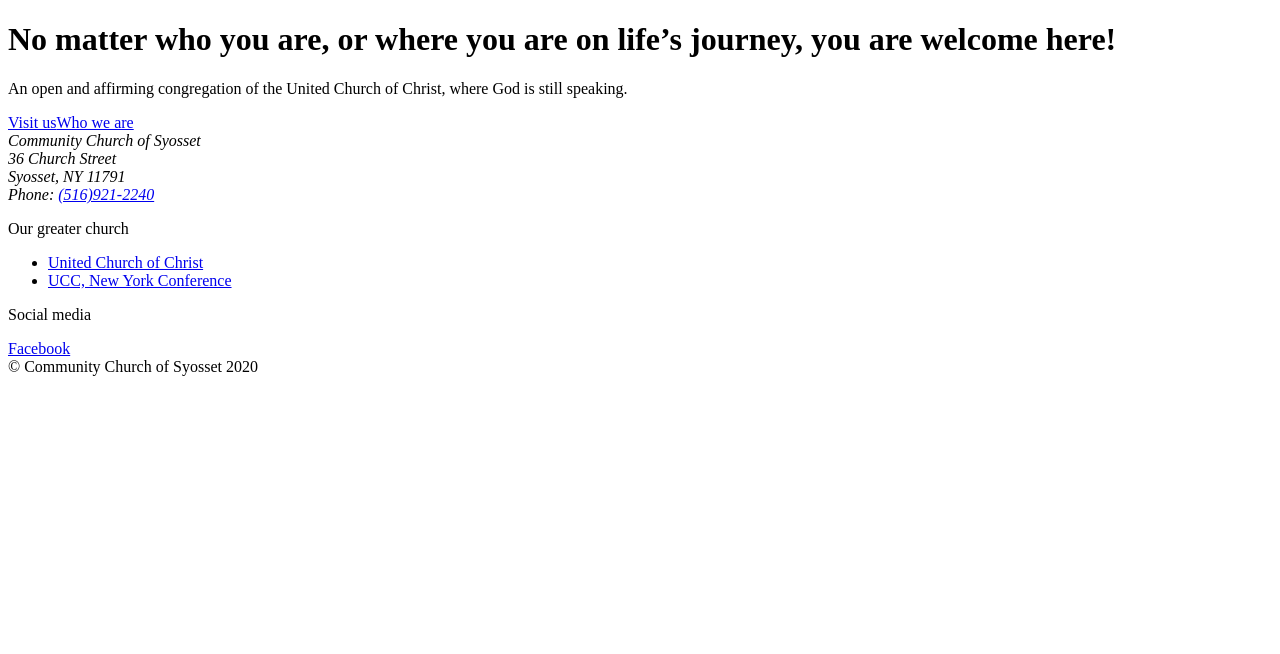
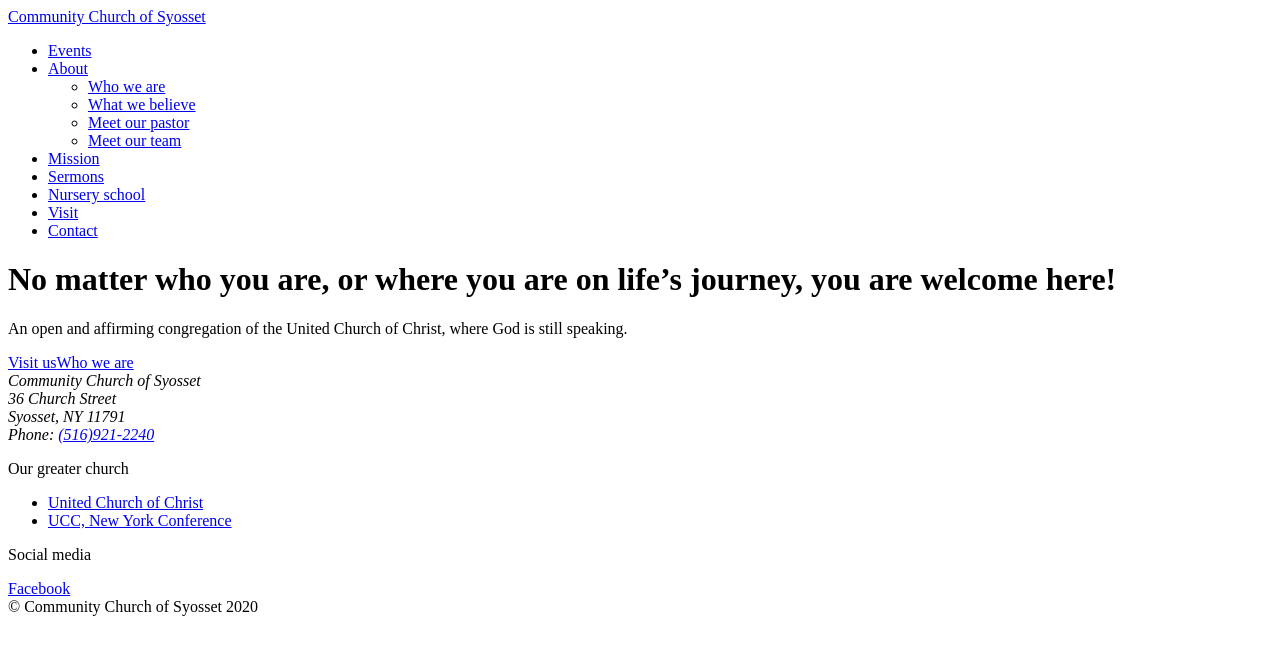
Before and after one commit to LibertyNJ/community-church-of-syosset, a Gatsby site: page / in a window 1280 px wide. Built offline with nearby package versions, Linux system fonts and the light colour scheme; Gatsby itself is replaced by a stand-in of ours.

Commit message:
Add navigation component

```diff
--- a/src/components/Layout.jsx
+++ b/src/components/Layout.jsx
@@ -2,6 +2,7 @@
 import React from 'react';
 
 import Footer from './Footer';
+import Navigation from './Navigation';
 
 Layout.propTypes = {
   children: PropTypes.node.isRequired,
@@ -10,7 +11,8 @@
 export default function Layout({ children }) {
   return (
     <div>
-      {children}
+      <Navigation />
+      <main>{children}</main>
       <Footer />
     </div>
   );
--- /dev/null
+++ b/src/components/Navigation.jsx
@@ -0,0 +1,49 @@
+import { Link } from 'gatsby';
+import React from 'react';
+
+export default function Navigation({ ...restProps }) {
+  return (
+    <nav {...restProps}>
+      <div>
+        <Link to="/">Community Church of Syosset</Link>
+      </div>
+      <ul>
+        <li>
+          <Link to="/events">Events</Link>
+        </li>
+        <li>
+          <Link to="/about">About</Link>
+          <ul>
+            <li>
+              <Link to="/about">Who we are</Link>
+            </li>
+            <li>
+              <Link to="/about/belief">What we believe</Link>
+            </li>
+            <li>
+              <Link to="/about/pastor">Meet our pastor</Link>
+            </li>
+            <li>
+              <Link to="/about/team">Meet our team</Link>
+            </li>
+          </ul>
+        </li>
+        <li>
+          <Link to="/mission">Mission</Link>
+        </li>
+        <li>
+          <Link to="/sermons">Sermons</Link>
+        </li>
+        <li>
+          <Link to="/nursery-school">Nursery school</Link>
+        </li>
+        <li>
+          <Link to="/visit">Visit</Link>
+        </li>
+        <li>
+          <Link to="/contact">Contact</Link>
+        </li>
+      </ul>
+    </nav>
+  );
+}
```
